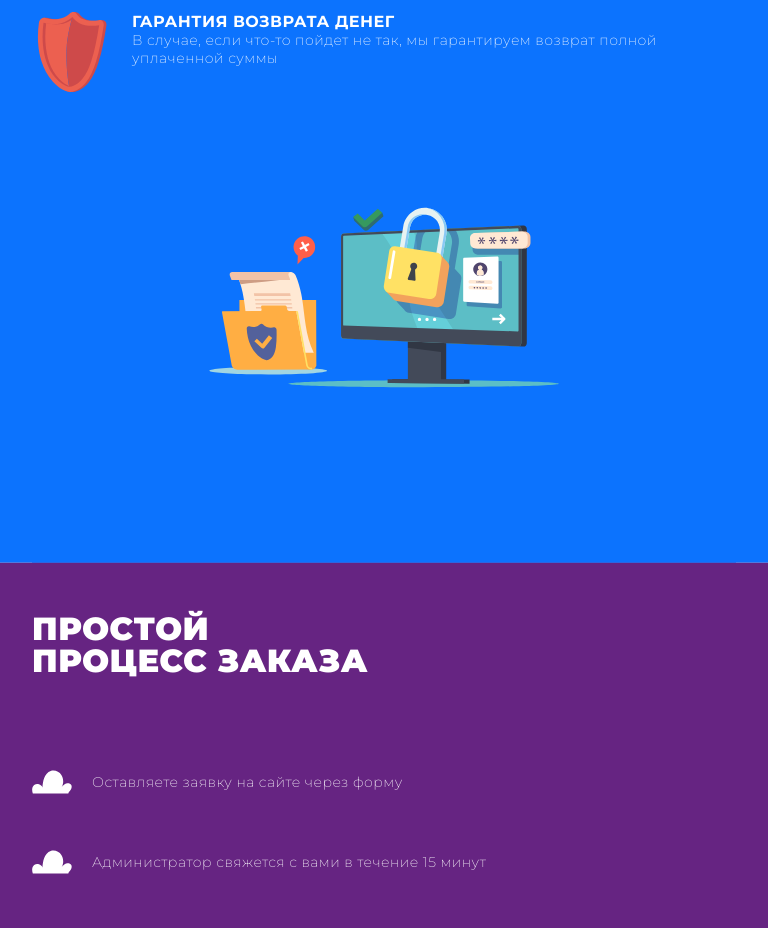
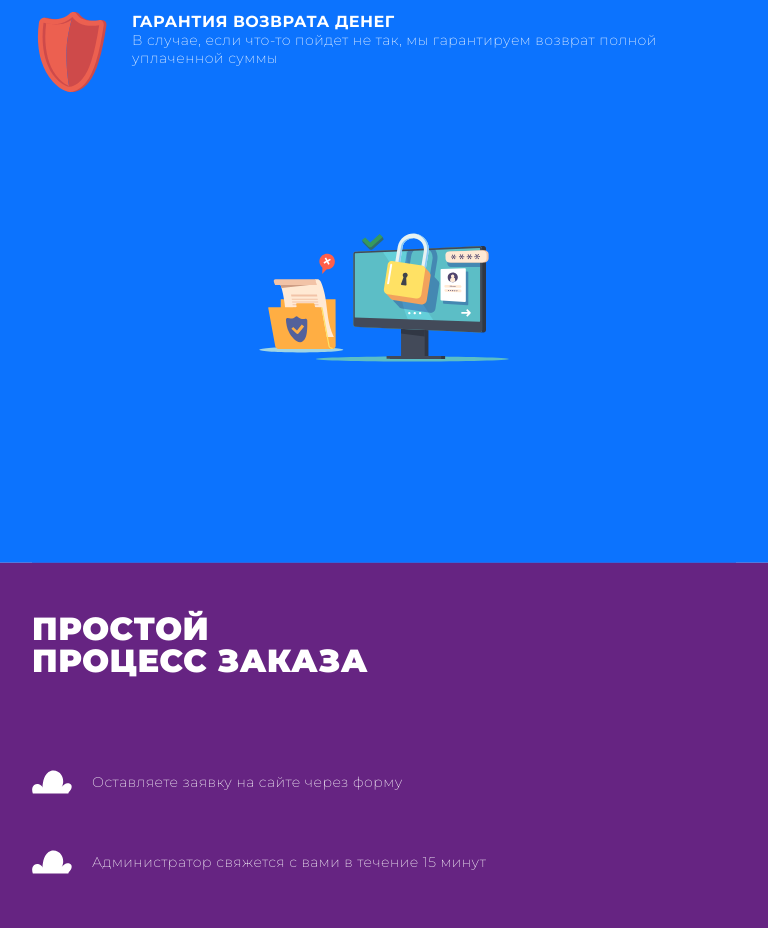
Before and after one commit to bezperesdach/bezperesdach_frontend, a Next.js app: page / in a window 768 px wide. Shown: the part 1480-2408 px from the top of the page. Built offline with nearby package versions, Linux system fonts and the light colour scheme.

Commit message:
fix: edit om iphone 5s

```diff
--- a/components/home-page/contact/contact.module.css
+++ b/components/home-page/contact/contact.module.css
@@ -85,7 +85,7 @@
 
   .images {
     /* left: calc(50% - 360px); */
-    width: 350px;
+    width: 250px;
   }
 
   .contact_text h2 {
--- a/components/home-page/service/service.module.css
+++ b/components/home-page/service/service.module.css
@@ -46,7 +46,7 @@
 
   .images {
     display: block;
-    width: 350px;
+    width: 250px;
     margin: auto;
   }
 
@@ -68,7 +68,7 @@
 
   .images {
     /* left: calc(50% - 360px); */
-    width: 350px;
+    width: 250px;
   }
 
   .service h2 {
--- a/components/home-page/work/work.module.css
+++ b/components/home-page/work/work.module.css
@@ -1,6 +1,5 @@
 .work {
   display: flex;
-  height: 841px;
   flex-direction: row;
   align-items: center;
   padding-top: 10%;
```
